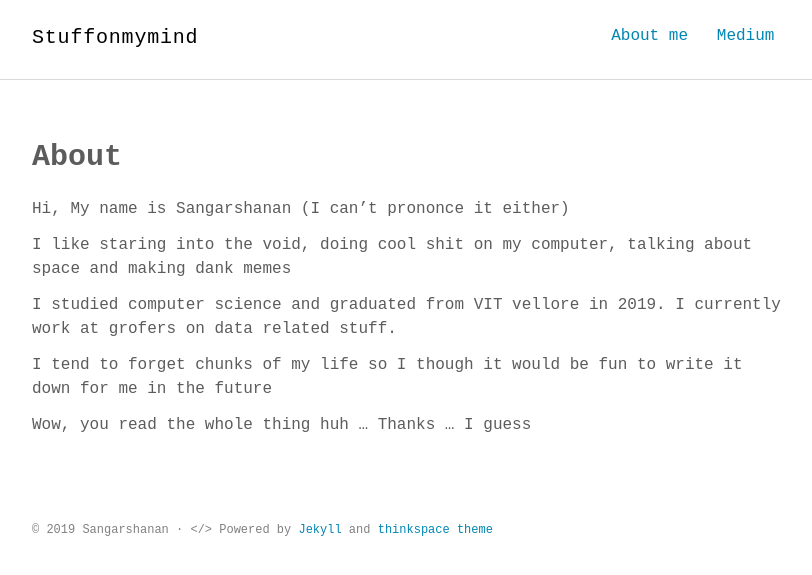
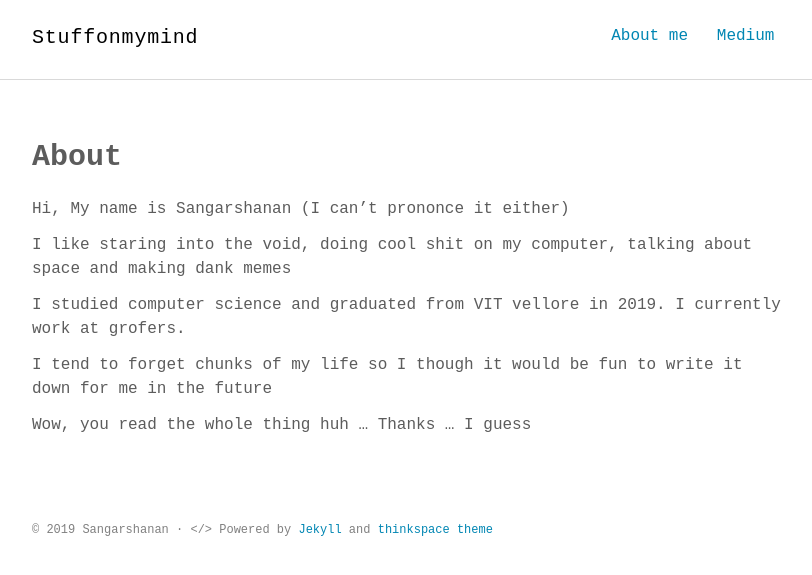
Before and after one commit to Sangarshanan/sangarshanan.github.io, a Jekyll site: the page built from about.md, in a window 1280 px wide. Shown: the top 575 px of the page, without its empty margins (232-1044 px from the left). Built offline with Jekyll 4.4.1, drawn with Linux system fonts in a browser that asks for light colours; some web fonts are replaced.

Commit message:
Update about.md

```diff
--- a/about.md
+++ b/about.md
@@ -8,7 +8,7 @@ Hi, My name is Sangarshanan  (I can't prononce it either)
 
 I like staring into the void, doing cool shit on my computer, talking about space and making dank memes
 
-I studied computer science and graduated from VIT vellore in 2019. I currently work at grofers on data related stuff.
+I studied computer science and graduated from VIT vellore in 2019. I currently work at grofers.
 
 I tend to forget chunks of my life so I though it would be fun to write it down for me in the future
 
```
